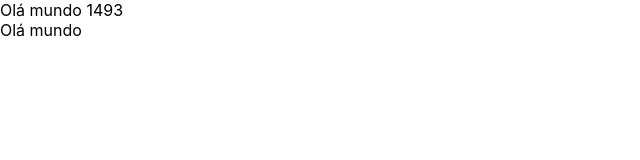
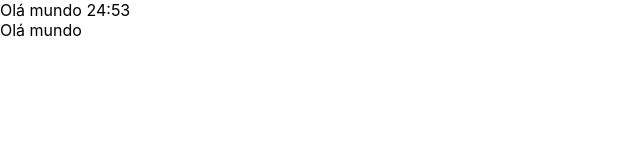
Before and after one commit to RelampagoAzul5/react-pomodoro, a React (Create React App) app: page / in a window 1280 px wide. Shown: the top 160 px of the page, without its empty margins (0-640 px from the left). Built offline with nearby package versions, Linux system fonts and the light colour scheme.

Commit message:
Criando uma função que converte os segundos em tempo

```diff
--- a/src/components/pomodoro-timer.tsx
+++ b/src/components/pomodoro-timer.tsx
@@ -1,5 +1,6 @@
 import React from 'react';
 import { useInterval } from '../hooks/use-interval';
+import { secondsToTime } from '../utils/seconds-to-time';
 interface Props {
   defaultPomodoroTime: number;
 }
@@ -10,5 +11,5 @@
     setMainTime(mainTime - 1);
   }, 1000);
 
-  return <div> Olá mundo {mainTime}</div>;
+  return <div> Olá mundo {secondsToTime(mainTime)}</div>;
 }
--- /dev/null
+++ b/src/utils/seconds-to-time.ts
@@ -0,0 +1,6 @@
+export function secondsToTime(seconds: number): string {
+  const zeroLeft = (n: number) => Math.floor(n).toString().padStart(2, '0');
+  const min = zeroLeft((seconds / 60) % 60);
+  const sec = zeroLeft((seconds % 60) % 60);
+  return `${min}:${sec}`;
+}
```
